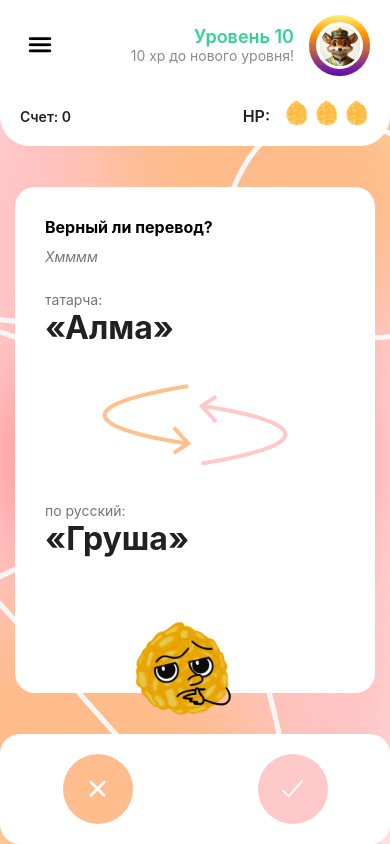
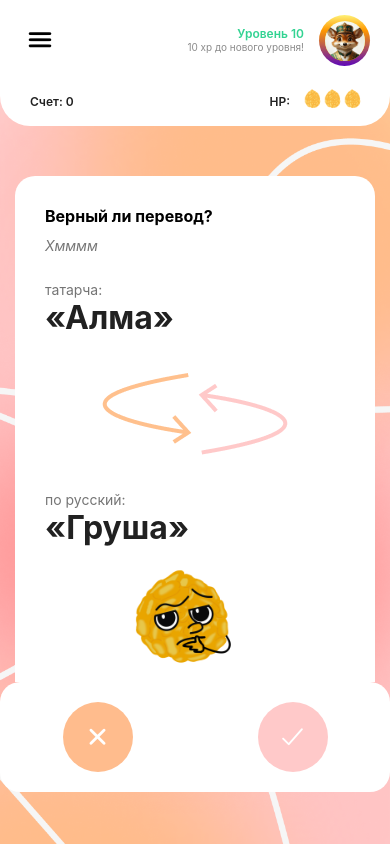
Before and after one commit to TetrobitNewGen/chak-vlevo-chak-vpravo, a React Native app: screen /Game in a window 390 px wide. Shown: the top 844 px of the page. Built offline with nearby package versions, Linux system fonts and the light colour scheme; what react-native-worklets would draw is missing.

Commit message:
asdlfjakf

```diff
--- a/src/screens/HomeScreen.tsx
+++ b/src/screens/HomeScreen.tsx
@@ -345,6 +345,7 @@ export default function GameScreen() {
       </View>
 
       {/* Game Area */}
+      <View style={styles.block}>
       <View style={styles.gameArea}>
         {renderCard()}
         {!gameState.isGameOver &&
@@ -352,7 +353,7 @@ export default function GameScreen() {
             <Image style={styles.mascot} source={getMascotImage()} />
           </View>
         }
-        </View>
+      </View>
 
       {/* Action Buttons */}
       <View style={styles.actionButtons}>
@@ -369,7 +370,10 @@ export default function GameScreen() {
         >
           <Ionicons name="checkmark" size={30} color={colors.white} />
                   </TouchableOpacity>
-                </View>
+        </View>
+        </View>
+
+
         </ImageBackground>
     </SafeAreaView>
   );
@@ -377,8 +381,6 @@ export default function GameScreen() {
 
 const styles = StyleSheet.create({
   container: {
-    flex: 1,
-
     backgroundColor: '#fff', // Светло-желтый фон как на фото
   },
   div:{
@@ -386,11 +388,15 @@ const styles = StyleSheet.create({
     borderBottomEndRadius: 30,
     borderBottomLeftRadius: 30,
   },
+  block:{
+    marginTop: 50,
+    display: 'flex',
+    height: height,
+  },
   header: {
     paddingHorizontal: 20,
     paddingBottom: 10,
     paddingTop: 15,
-    // paddingVertical: 15,
     flexDirection: 'row',
     justifyContent: 'space-between',
     alignItems: 'center',
@@ -400,7 +406,7 @@ const styles = StyleSheet.create({
   },
   statsSection: {
     backgroundColor: 'transprant',
-    paddingHorizontal: 20,
+    paddingHorizontal: 30,
     paddingVertical: 10,
     flexDirection: 'row',
     justifyContent: 'space-between',
@@ -415,28 +421,28 @@ const styles = StyleSheet.create({
   },
   livesLabel: {
     color: colors.text,
-    fontSize: 16,
+    fontSize: 12,
     fontWeight: '600',
     marginRight: 10,
   },
   scoreText: {
     color: colors.text,
-    fontSize: 14,
+    fontSize: 12,
     fontWeight: '600',
   },
   streakText: {
     color: colors.secondary,
-    fontSize: 12,
+    fontSize: 10,
     fontWeight: '500',
   },
   chakChak: {
-    width: 40,
-    height: 40,
+    width: 30,
+    height: 30,
     marginRight: -10,
   },
   chakChakEmpty: {
-    width: 40,
-    height: 40,
+    width: 30,
+    height: 30,
     marginRight: -10,
     filter: 'brightness(0%)',
   },
@@ -454,45 +460,37 @@ const styles = StyleSheet.create({
     padding: 7,
   },
   avatarPlaceholder: {
-    width: 47,
-    height: 47,
+    width: 37,
+    height: 37,
     borderRadius: 30,
     backgroundColor: colors.white,
     justifyContent: 'center',
     alignItems: 'center',
-    // shadowColor: colors.black,
-    // shadowOffset: { width: 0, height: 2 },
-    // shadowOpacity: 0.2,
-    // shadowRadius: 4,
-    // elevation: 4,
+
   },
   chakChakAvatar: {
     width: 40,
     height: 40,
     borderRadius: 20,
     backgroundColor: '#FFD700',
-    // shadowColor: '#FFD700',
-    // shadowOffset: { width: 0, height: 2 },
-    // shadowOpacity: 0.3,
-    // shadowRadius: 3,
-    // elevation: 3,
   },
   userTextInfo: {
     alignItems: 'flex-end',
   },
   userHint: {
     color: '#8B8B8B',
-    fontSize: 14,
+    fontSize: 10,
     fontWeight: 'light',
     marginBottom: 2,
   },
   userLevel: {
     color: '#32D392',
-    fontSize: 18,
+    fontSize: 12,
     fontWeight: '600',
   },
   gameArea: {
-    flex: 1,
+
+    // flex: 1,
     justifyContent: 'center',
     alignItems: 'center',
     paddingHorizontal: 20,
@@ -501,7 +499,9 @@ const styles = StyleSheet.create({
     width: width - 30,
     height: height * 0.6,
     backgroundColor: '#fff',
-    borderRadius: 20,
+    borderTopLeftRadius:20,
+    borderTopRightRadius: 20,
+
 
     padding: 30,
     paddingBottom: 120,
@@ -607,6 +607,7 @@ const styles = StyleSheet.create({
     fontWeight: '600',
   },
   actionButtons: {
+    width: width,
     backgroundColor: '#fff',
     borderRadius: 20,
     flexDirection: 'row',
```
